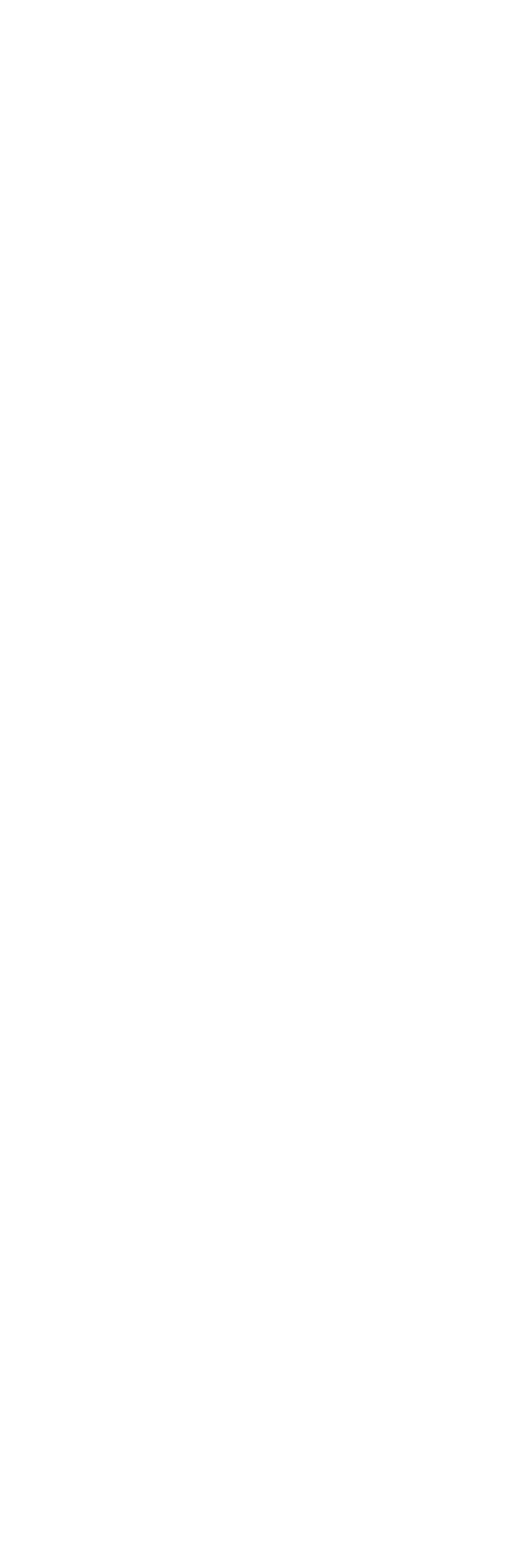
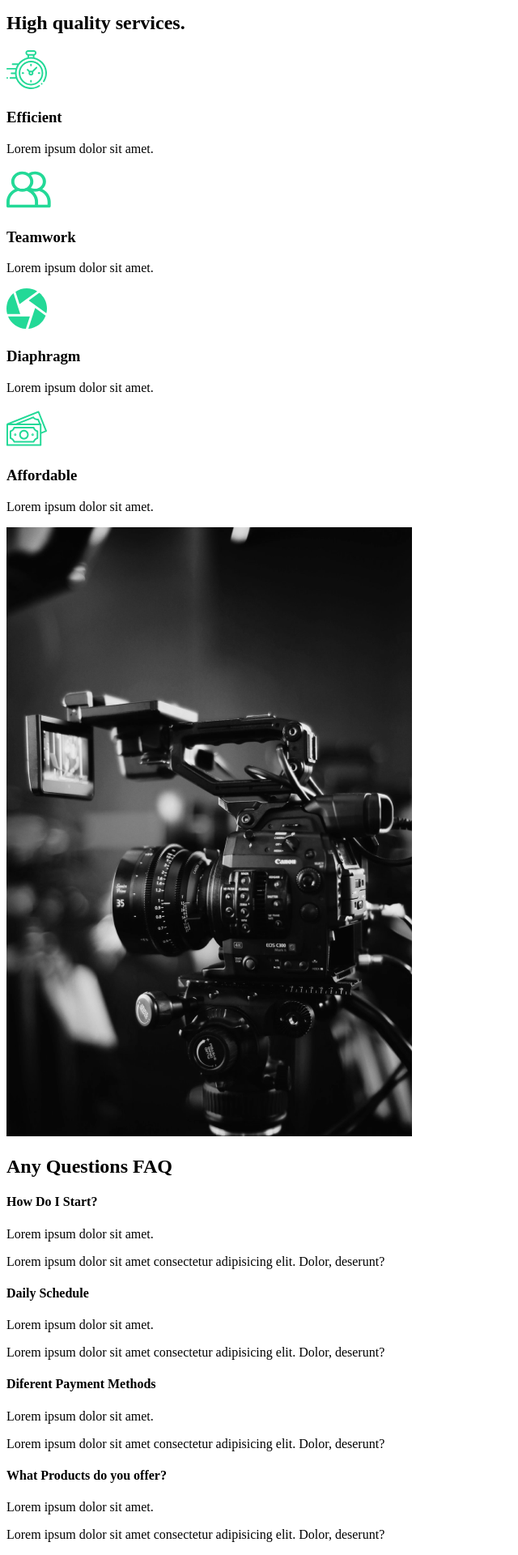
Before and after one commit to joelbarbosa96/portfolio-design, a React (Create React App) app: page / in a window 1280 px wide. Shown: the part 979-2899 px from the top of the page at 81% size, without its empty margins (0-640 px from the left). Before the commit the page ends 982 px from the top, so only its background shows below. Built offline with nearby package versions, Linux system fonts and the light colour scheme.

Commit message:
Services and FAQ section.

```diff
--- /dev/null
+++ b/src/components/FaqSection.jsx
@@ -0,0 +1,53 @@
+import React from "react";
+
+const FaqSection = () => {
+  return (
+    <div className="faq">
+      <h2>
+        Any Questions <span>FAQ</span>
+      </h2>
+      <div className="question">
+        <h4>How Do I Start?</h4>
+        <div className="answer">
+          <p>Lorem ipsum dolor sit amet.</p>
+          <p>
+            Lorem ipsum dolor sit amet consectetur adipisicing elit. Dolor,
+            deserunt?
+          </p>
+        </div>
+      </div>
+      <div className="question">
+        <h4>Daily Schedule</h4>
+        <div className="answer">
+          <p>Lorem ipsum dolor sit amet.</p>
+          <p>
+            Lorem ipsum dolor sit amet consectetur adipisicing elit. Dolor,
+            deserunt?
+          </p>
+        </div>
+      </div>
+      <div className="question">
+        <h4>Diferent Payment Methods</h4>
+        <div className="answer">
+          <p>Lorem ipsum dolor sit amet.</p>
+          <p>
+            Lorem ipsum dolor sit amet consectetur adipisicing elit. Dolor,
+            deserunt?
+          </p>
+        </div>
+      </div>
+      <div className="question">
+        <h4>What Products do you offer?</h4>
+        <div className="answer">
+          <p>Lorem ipsum dolor sit amet.</p>
+          <p>
+            Lorem ipsum dolor sit amet consectetur adipisicing elit. Dolor,
+            deserunt?
+          </p>
+        </div>
+      </div>
+    </div>
+  );
+};
+
+export default FaqSection;
--- /dev/null
+++ b/src/components/ServicesSection.jsx
@@ -0,0 +1,57 @@
+import React from "react";
+
+//Icons
+import clock from "../img/clock.svg";
+import diaphragm from "../img/diaphragm.svg";
+import money from "../img/money.svg";
+import teamwork from "../img/teamwork.svg";
+
+//Images
+import home2 from "../img/home2.png";
+
+const ServicesSection = () => {
+  return (
+    <div className="services">
+      <div className="description">
+        <h2>
+          High <span>quality</span> services.
+        </h2>
+        <div className="cards">
+          <div className="card">
+            <div className="icon">
+              <img src={clock} alt="Clock icon" />
+              <h3>Efficient</h3>
+            </div>
+            <p>Lorem ipsum dolor sit amet.</p>
+          </div>
+          <div className="card">
+            <div className="icon">
+              <img src={teamwork} alt="Teamwork Icon" />
+              <h3>Teamwork</h3>
+            </div>
+            <p>Lorem ipsum dolor sit amet.</p>
+          </div>
+          <div className="card">
+            <div className="icon">
+              <img src={diaphragm} alt="Diaphragm icon" />
+              <h3>Diaphragm</h3>
+            </div>
+            <p>Lorem ipsum dolor sit amet.</p>
+          </div>
+          <div className="card">
+            <div className="icon">
+              <img src={money} alt="Money Icon" />
+              <h3>Affordable</h3>
+            </div>
+            <p>Lorem ipsum dolor sit amet.</p>
+          </div>
+        </div>
+      </div>
+      <div className="image">
+        <img src={home2} alt="Camera" />
+      </div>
+    </div>
+  );
+};
+
+export default ServicesSection;
--- a/src/pages/AboutUs.jsx
+++ b/src/pages/AboutUs.jsx
@@ -2,9 +2,17 @@ import React from "react";
 
 //Components
 import AboutSection from "../components/AboutSection";
+import ServicesSection from "../components/ServicesSection";
+import FaqSection from "../components/FaqSection";
 
 const AboutUs = () => {
-  return <AboutSection />;
+  return (
+    <>
+      <AboutSection />
+      <ServicesSection />
+      <FaqSection />
+    </>
+  );
 };
 
 export default AboutUs;
```
Also changed, not shown: 1 other file (tests, documents, lock files or other folders).
